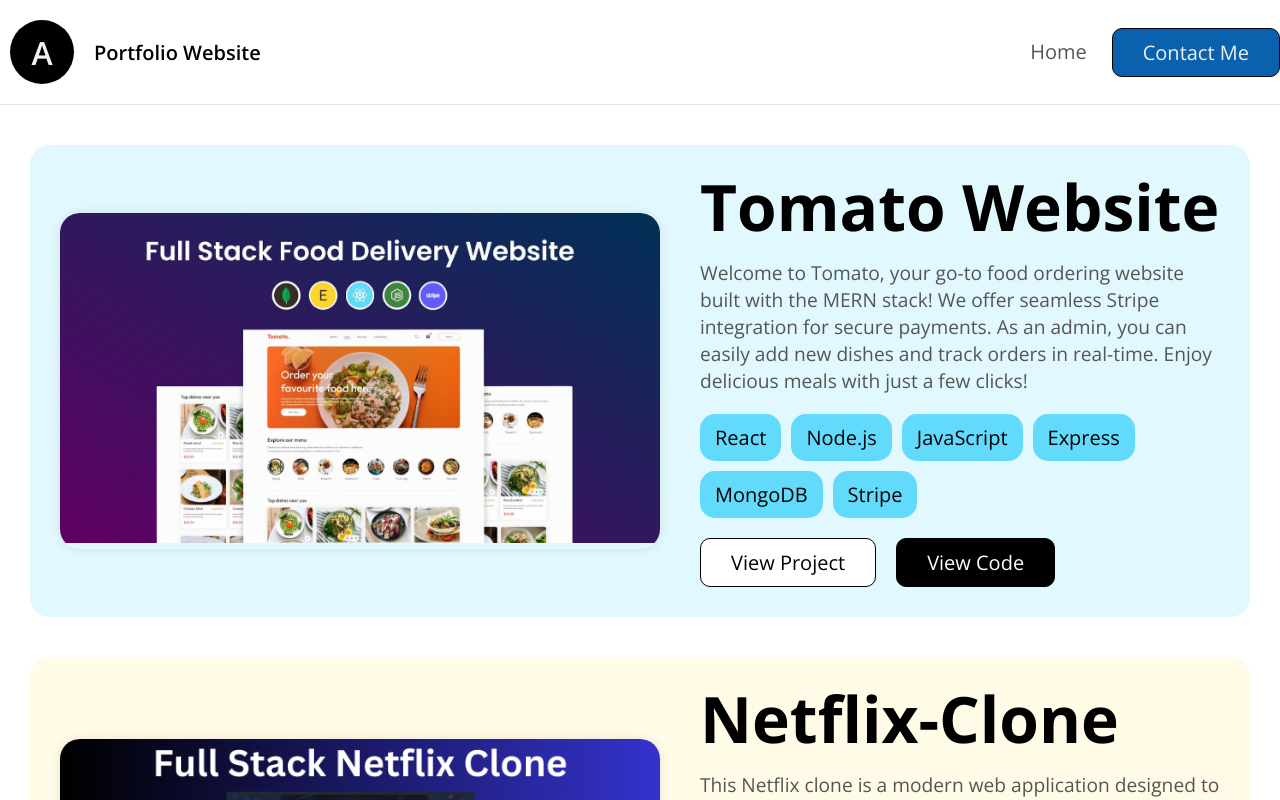
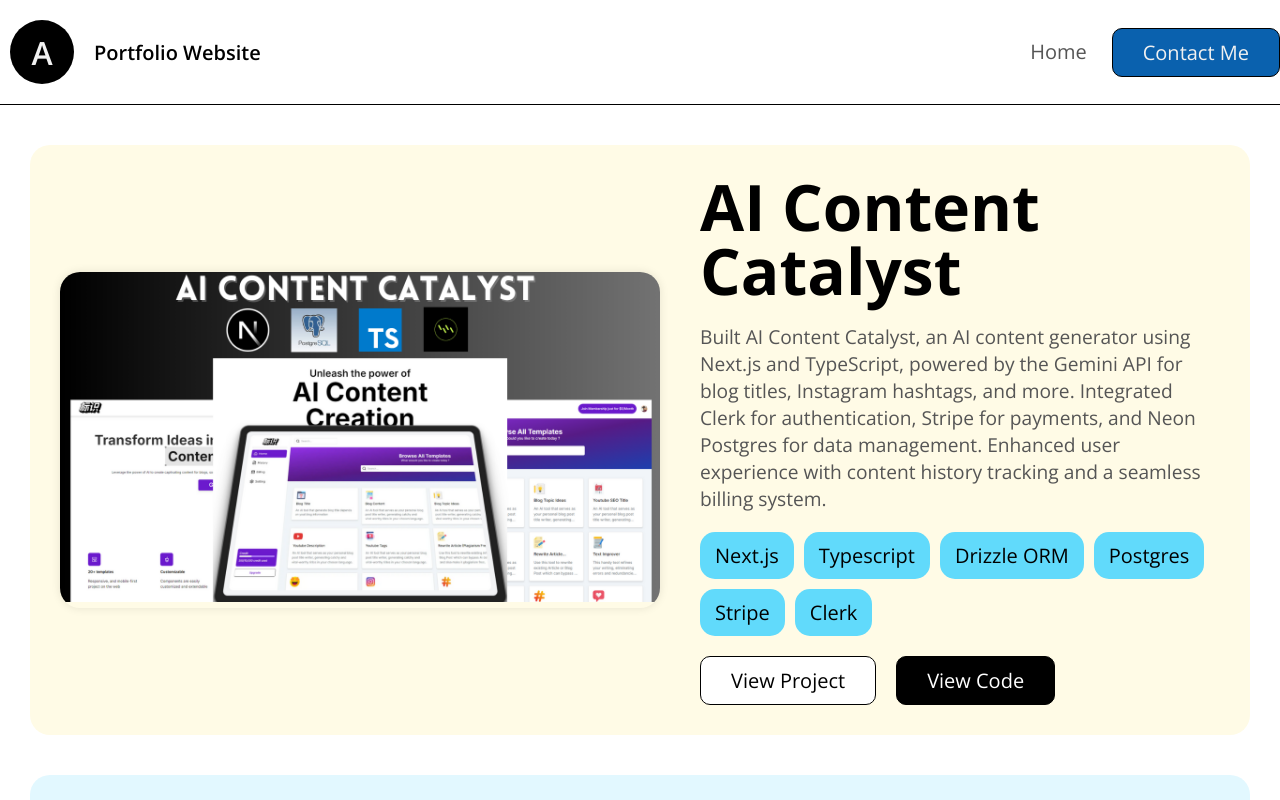
Before and after one commit to akash202004/portfolio-website, a Next.js app: page /project in a window 1280 px wide. Shown: the top 800 px of the page. Built offline with nearby package versions, Linux system fonts and the light colour scheme.

Commit message:
new project add and resume update

```diff
--- a/src/app/project/page.js
+++ b/src/app/project/page.js
@@ -1,7 +1,7 @@
 "use client";
 import React from "react";
 import Link from "next/link";
-import "@/styles/project.css"
+import "@/styles/project.css";
 import { useDarkMode } from "@/context/Darkmode";
 
 export default function Project() {
@@ -31,6 +31,37 @@
                 </header>
 
                 <div className="show-project">
+                    <div className="projects-one">
+                        <div className="left-project">
+                            <div>
+                                <img src="./imgs/aicontent.png" alt="IMG" width="100%" />
+                            </div>
+                        </div>
+                        <div className="right-project">
+                            <div className="project-title">
+                                <h1>AI Content Catalyst</h1>
+                            </div>
+                            <div className="project-description">
+                                <p>
+                                    Built AI Content Catalyst, an AI content generator using Next.js and TypeScript, powered by the Gemini API for blog titles, Instagram hashtags, and more. Integrated Clerk for authentication, Stripe for payments, and Neon Postgres for data management. Enhanced user experience with content history tracking and a seamless billing system.
+                                </p>
+                            </div>
+                            <div className="left-column-skills">
+                                <ul>
+                                    <li>Next.js</li>
+                                    <li>Typescript</li>
+                                    <li>Drizzle ORM</li>
+                                    <li>Postgres</li>
+                                    <li>Stripe</li>
+                                    <li>Clerk</li>
+                                </ul>
+                            </div>
+                            <div className="project-links">
+                                <a href="https://content-catalyst.vercel.app/" className="white button-project right">View Project</a>
+                                <a href="https://github.com/akash202004/ai_content_catalyst" className="black button-project ">View Code</a>
+                            </div>
+                        </div>
+                    </div>
                     <div className="projects">
                         <div className="left-project">
                             <div>
@@ -220,10 +251,8 @@
                             </div>
                         </div>
                     </div>
-
                 </div>
             </div>
         </>
-
     )
 }
--- a/src/styles/globals.css
+++ b/src/styles/globals.css
@@ -22,10 +22,12 @@
   --blue-800: #0a61ae;
   --violet: #8325fd;
   --darkmodebackgrond: #1e1e1e;
+  --border-color: black;
 }
 
 .darkMode {
   transition: ease-in-out 1s all;
+  --border-color: white;
   background-color: var(--darkmodebackgrond);
   color: white;
   h2 {
@@ -130,7 +132,7 @@
   justify-content: space-between;
   max-width: 1440px;
   margin: auto;
-  border-bottom: 1px solid rgba(0, 0, 0, 0.1);
+  border-bottom: 1px solid var(--border-color);
 
   .logo-holder {
     display: flex;
--- a/src/styles/project.css
+++ b/src/styles/project.css
@@ -14,6 +14,7 @@
   justify-content: space-between;
   gap: 40px;
   border-radius: 20px;
+  margin-top: 40px;
   padding: 30px;
   background-color: var(--blue-100);
   @media (max-width: 320px) {
```
Also changed, not shown: public/imgs/aicontent.png (added), 1 other file (tests, documents, lock files or other folders).
